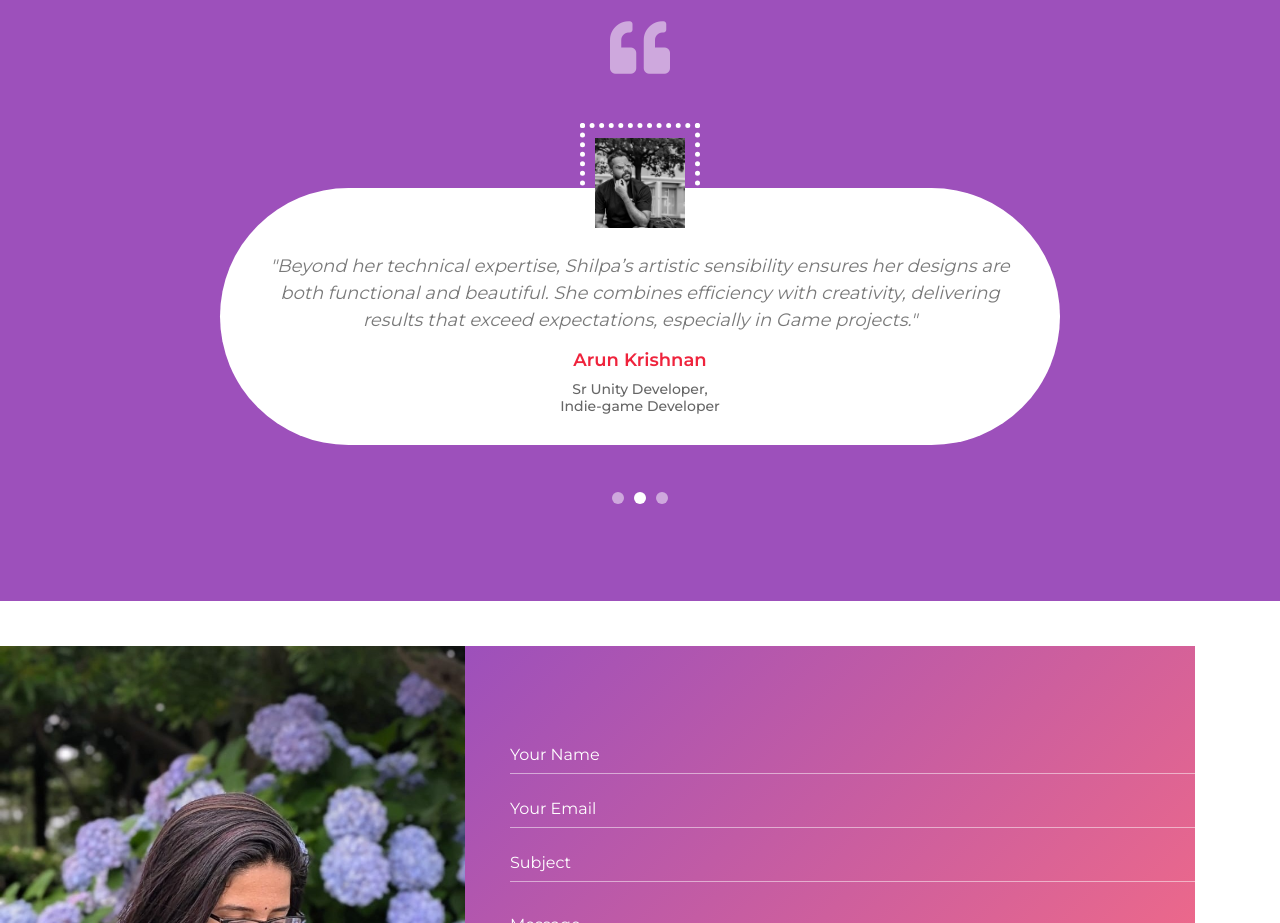
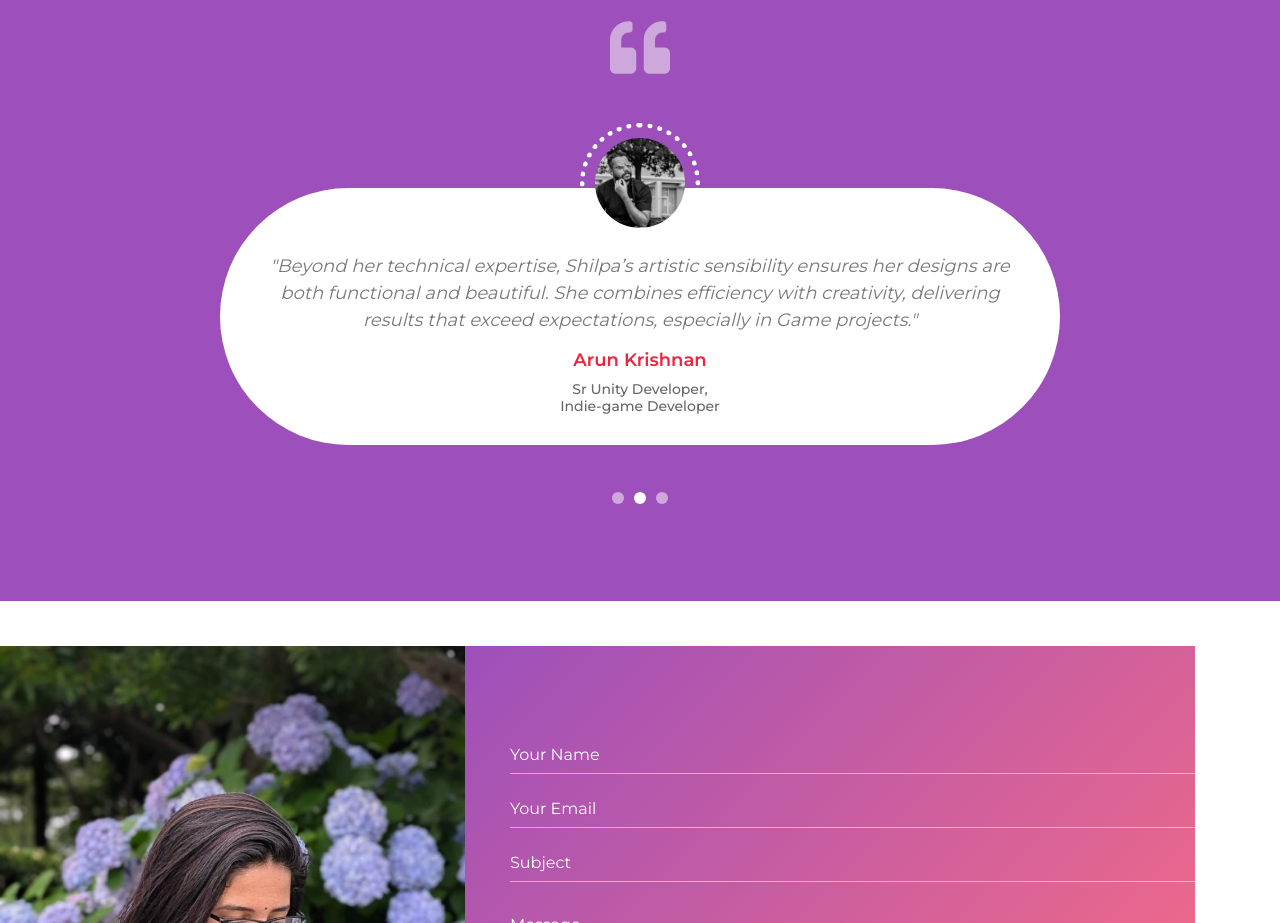
Before and after one commit to Aumgirl/shilpasnairportfolio.github.io, a plain HTML site: page index.html in a window 1280 px wide. Shown: the part 4700-5623 px from the top of the page. Drawn offline with nearby package versions, Linux system fonts and the light colour scheme.

```diff
--- a/css/style.css
+++ b/css/style.css
@@ -1365,7 +1365,7 @@
     width: 120px;
     padding: 10px;
     border: 5px dotted #ffffff;
-    border-radius: 0px;
+    border-radius: 100px;
 }
 
 .testimonial .testimonial-text {
@@ -1374,7 +1374,7 @@
     padding: 65px 35px 30px 35px;
     text-align: center;
     background: #ffffff;
-    border-radius: 500px;
+    border-radius: 250px;
 }
 
 .testimonial .testimonial-item p {
```
